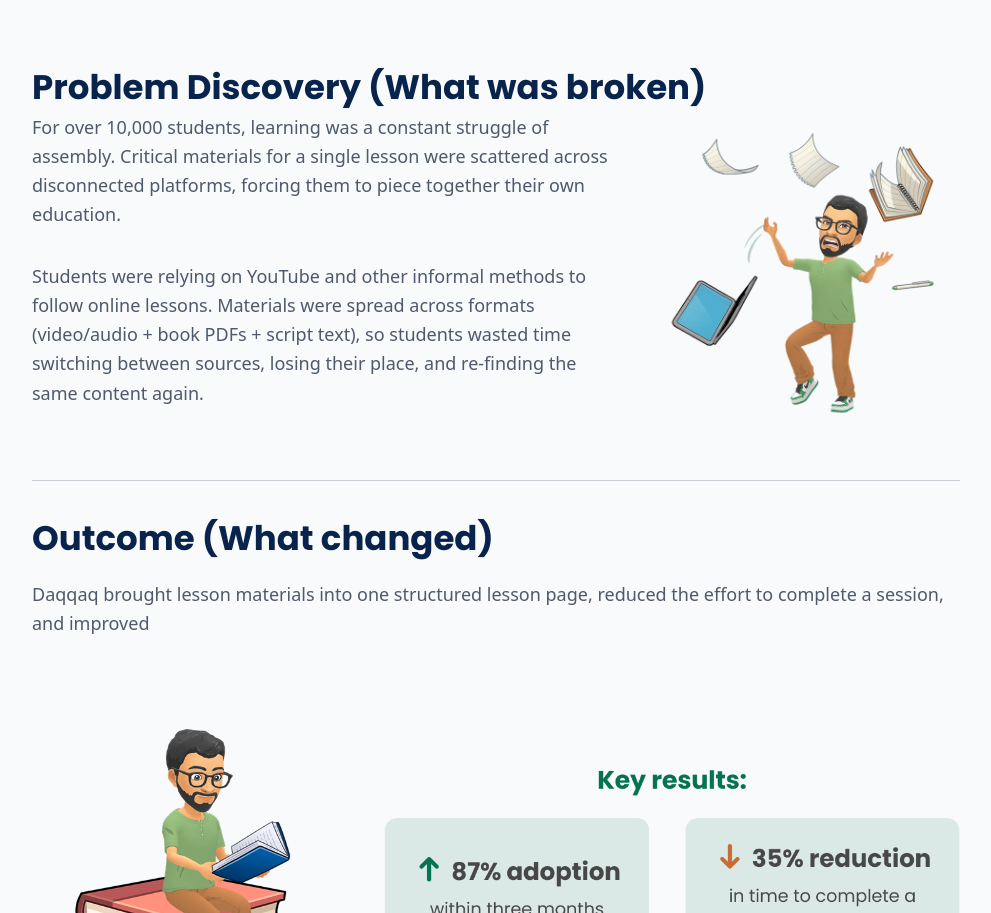
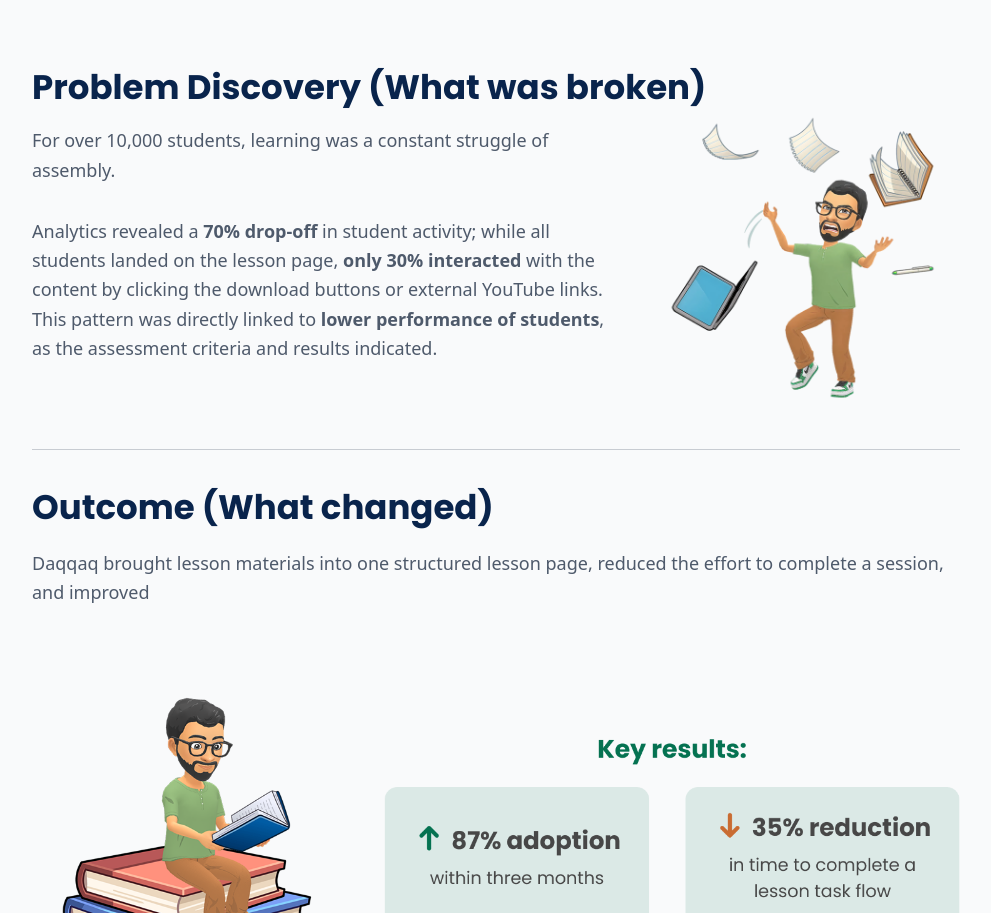
Before and after one commit to ehsangazar/zarabani, a React (Vite) app: page /projects/focused-learning in a window 1280 px wide. Shown: the part 1878-2791 px from the top of the page, without its empty margins (144-1135 px from the left). Built offline with nearby package versions, Linux system fonts and the light colour scheme.

Commit message:
Update focused learning problem discovery copy

```diff
--- a/src/pages/projects/case-studies/FocusedLearning.tsx
+++ b/src/pages/projects/case-studies/FocusedLearning.tsx
@@ -67,16 +67,15 @@
           <div className="w-full md:w-2/3">
             <p className="text-lg text-primary-dark/70 leading-relaxed mb-8">
               For over 10,000 students, learning was a constant struggle of
-              assembly. Critical materials for a single lesson were scattered
-              across disconnected platforms, forcing them to piece together
-              their own education.
+              assembly.
             </p>
             <p className="text-lg text-primary-dark/70 leading-relaxed mb-8">
-              Students were relying on YouTube and other informal methods to
-              follow online lessons. Materials were spread across formats
-              (video/audio + book PDFs + script text), so students wasted time
-              switching between sources, losing their place, and re-finding the
-              same content again.
+              Analytics revealed a <strong>70% drop-off</strong> in student
+              activity; while all students landed on the lesson page,{" "}
+              <strong>only 30% interacted</strong> with the content by clicking
+              the download buttons or external YouTube links. This pattern was
+              directly linked to <strong>lower performance of students</strong>
+              , as the assessment criteria and results indicated.
             </p>
           </div>
           <div className="w-full md:w-1/3">
```
